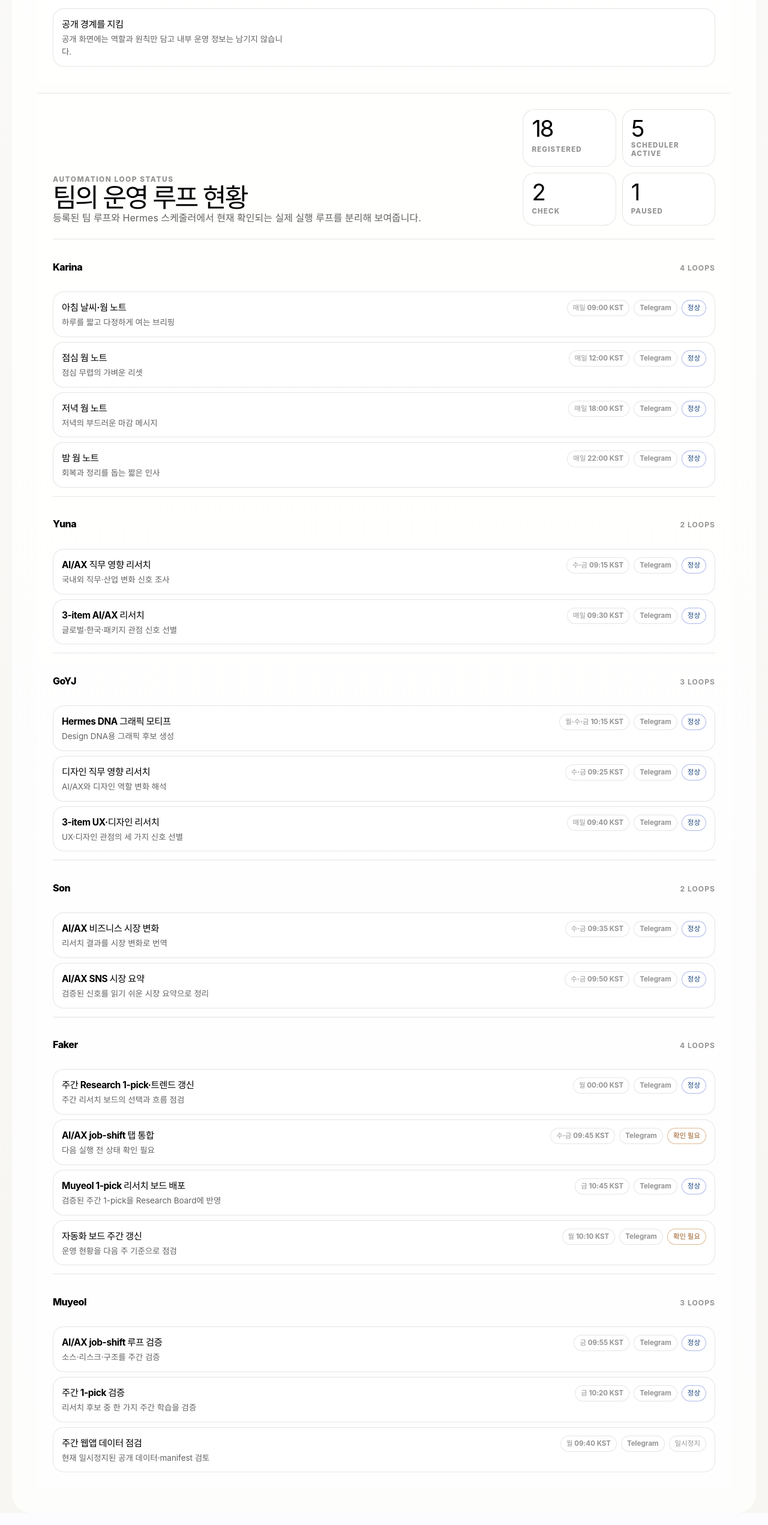
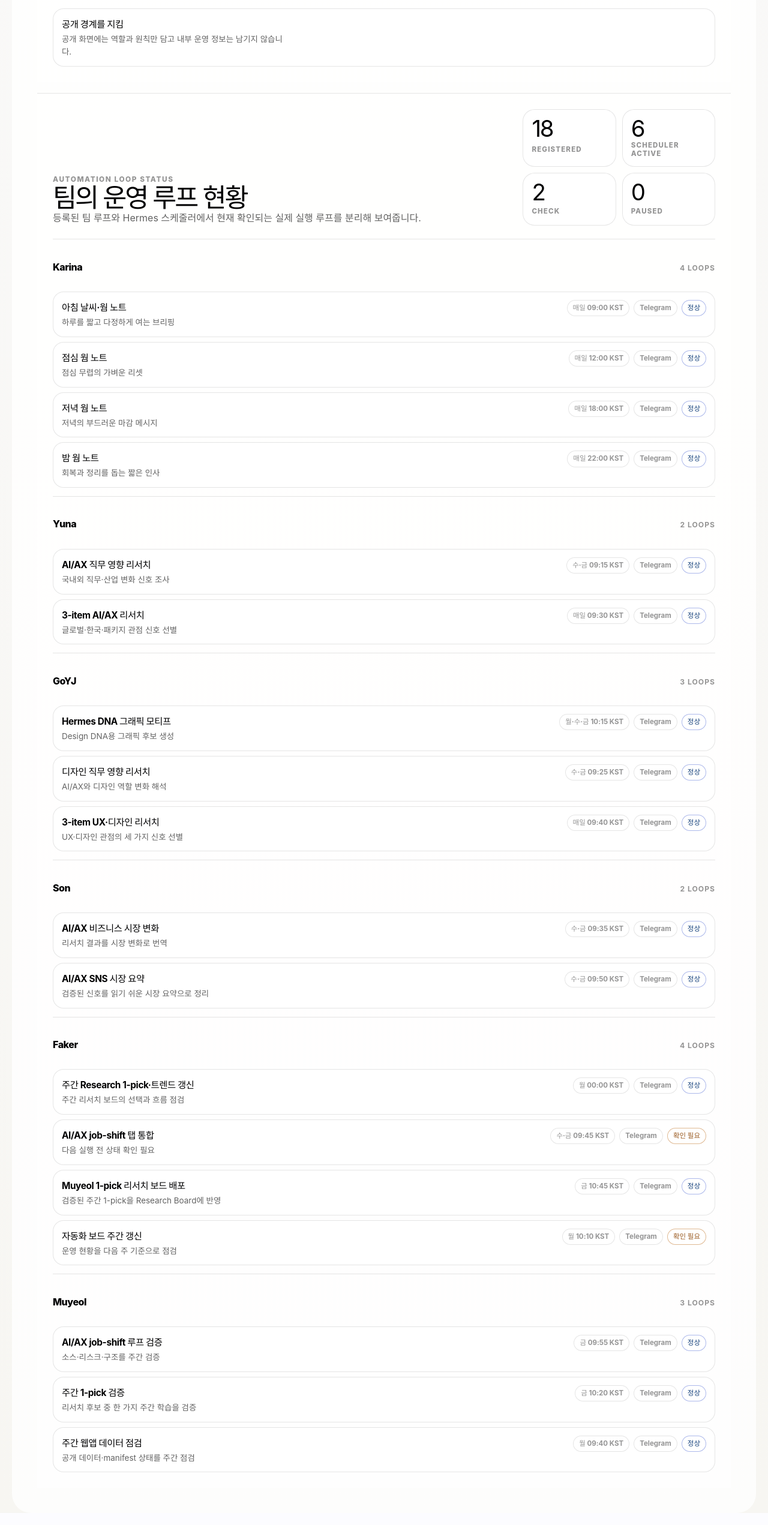
Before and after one commit to woongs2021/Hermes-project-webapp, a React (Vite) app in the folder august-dashboard/: page / in a window 1280 px wide. Shown: the part 3359-5901 px from the top of the page at 60% size. Built offline with nearby package versions, Linux system fonts and the light colour scheme.

Commit message:
fix(team): reflect resumed webapp data loop

```diff
--- a/august-dashboard/src/App.tsx
+++ b/august-dashboard/src/App.tsx
@@ -211,7 +211,7 @@ const automationLoops: AutomationLoop[] = [
   { owner: 'Faker', name: '자동화 보드 주간 갱신', rhythm: '월 10:10 KST', status: 'needs-check', delivery: 'Telegram', note: '운영 현황을 다음 주 기준으로 점검', schedulerActive: true },
   { owner: 'Muyeol', name: 'AI/AX job-shift 루프 검증', rhythm: '금 09:55 KST', status: 'ok', delivery: 'Telegram', note: '소스·리스크·구조를 주간 검증' },
   { owner: 'Muyeol', name: '주간 1-pick 검증', rhythm: '금 10:20 KST', status: 'ok', delivery: 'Telegram', note: '리서치 후보 중 한 가지 주간 학습을 검증' },
-  { owner: 'Muyeol', name: '주간 웹앱 데이터 점검', rhythm: '월 09:40 KST', status: 'paused', delivery: 'Telegram', note: '현재 일시정지된 공개 데이터·manifest 검토' },
+  { owner: 'Muyeol', name: '주간 웹앱 데이터 점검', rhythm: '월 09:40 KST', status: 'ok', delivery: 'Telegram', note: '공개 데이터·manifest 상태를 주간 점검', schedulerActive: true },
 ]
 
 const automationOwnerOrder = ['Karina', 'Yuna', 'GoYJ', 'Son', 'Faker', 'Muyeol']
```
